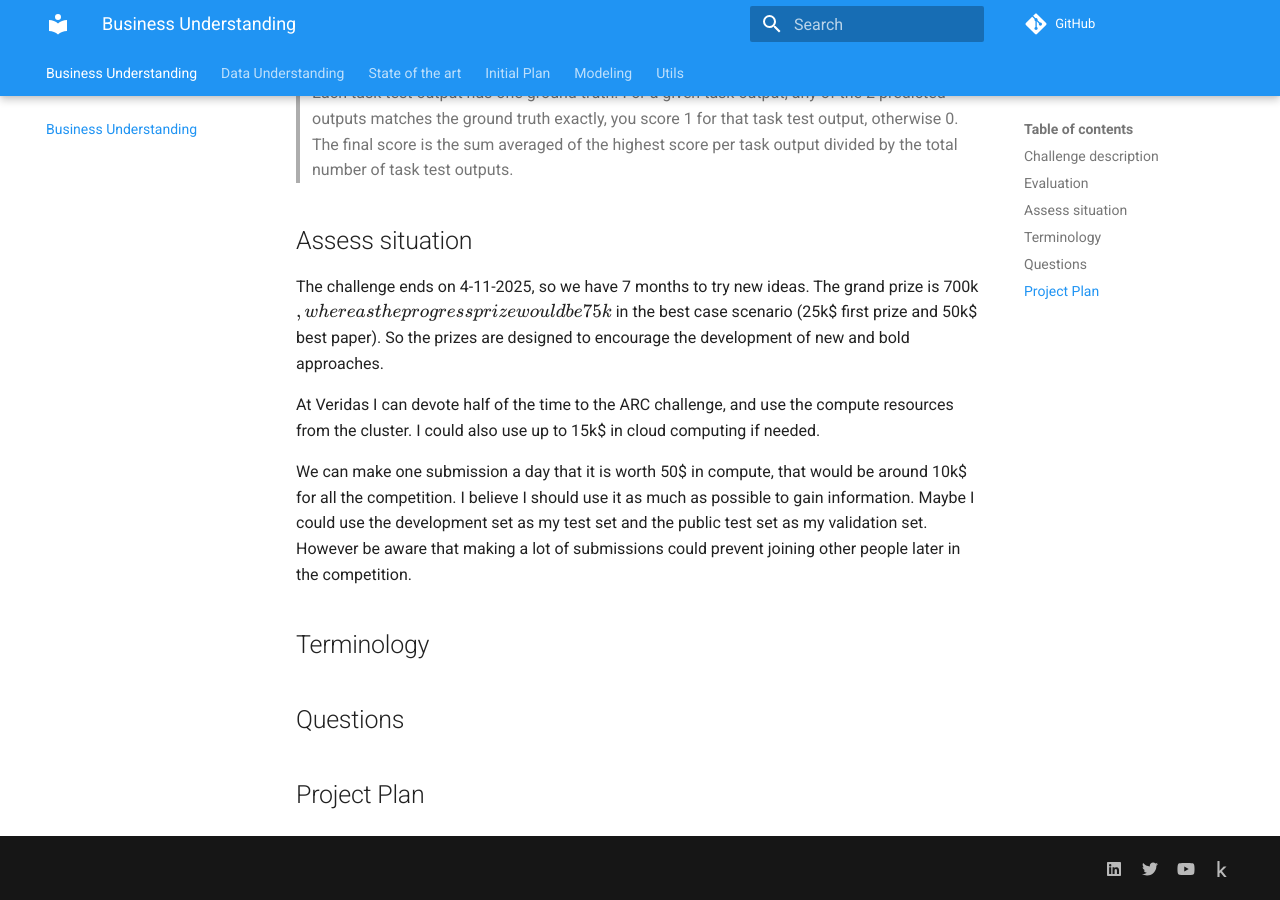
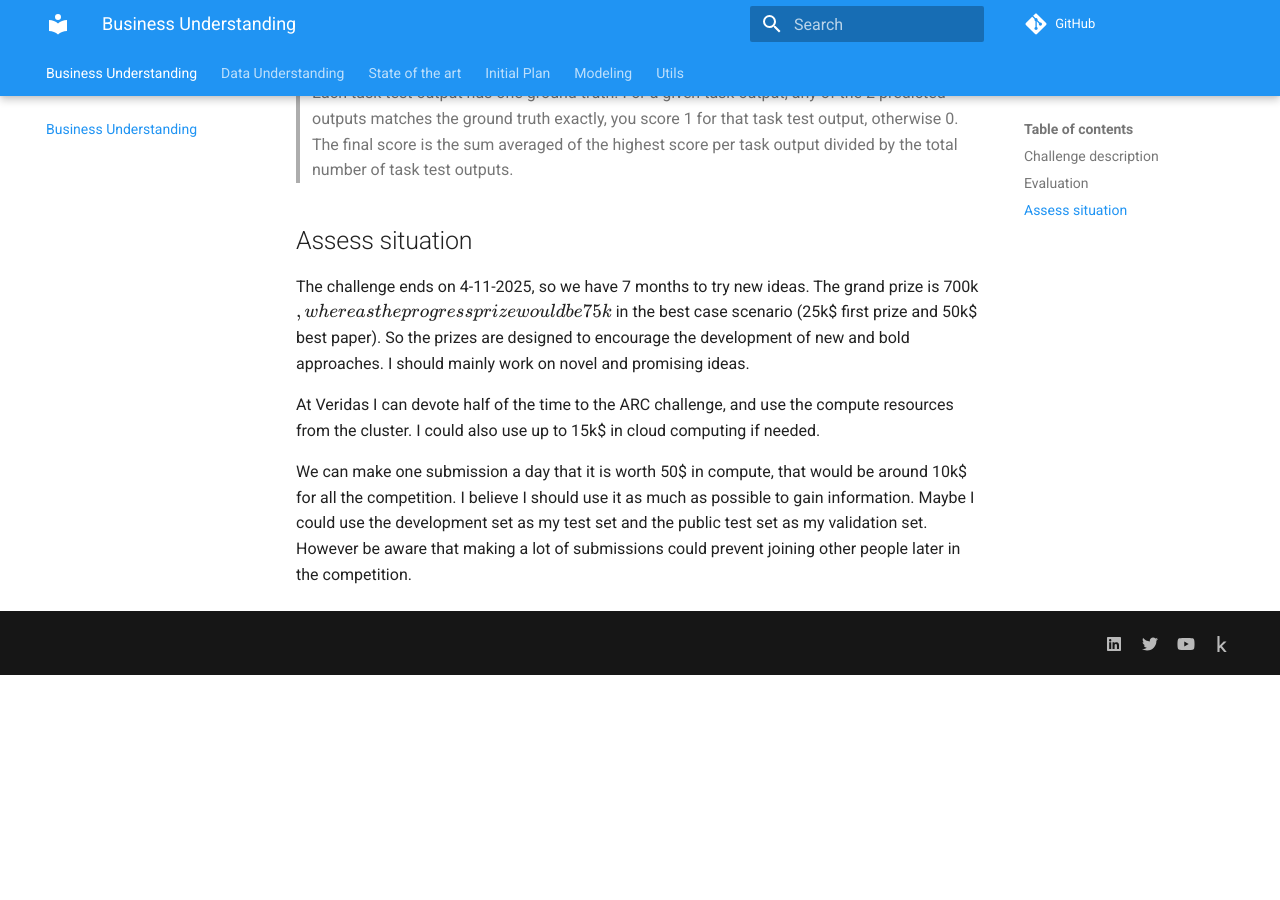
Before and after one commit to ironbar/arc25, an MkDocs documentation site: the page built from docs/01_Business_Understanding.md, in a window 1280 px wide and 900 px high, scrolled down 510 px. Built offline with MkDocs 1.6.1 and Material for MkDocs 9.7.7, drawn with Linux system fonts in a browser that asks for light colours; comment, search, counter and statistics services are not loaded; after the commit the page ends 1185 px from its top, so only the background shows below that; some of the changed lines change nothing that is shown.

Commit message:
updated documentation

```diff
--- a/docs/01_Business_Understanding.md
+++ b/docs/01_Business_Understanding.md
@@ -29,24 +29,9 @@ the data analysis goal and project plan
 * other projects. May I have other more interesting projects in the horizon?
  --->
 
-The challenge ends on 4-11-2025, so we have 7 months to try new ideas. The grand prize is 700k$, whereas the progress prize would be 75k$ in the best case scenario (25k$ first prize and 50k$ best paper). So the prizes are designed to encourage the development of new and bold approaches.
+The challenge ends on 4-11-2025, so we have 7 months to try new ideas. The grand prize is 700k$, whereas the progress prize would be 75k$ in the best case scenario (25k$ first prize and 50k$ best paper). So the prizes are designed to encourage the development of new and bold approaches. I should mainly work on novel and promising ideas.
 
 At Veridas I can devote half of the time to the ARC challenge, and use the compute resources from the cluster. I could also use up to 15k$ in cloud computing if needed.
 
 We can make one submission a day that it is worth 50$ in compute, that would be around 10k$ for all the competition. I believe I should use it as much as possible to gain information. Maybe I could use the development set as my test set and the public test set as my validation set.
 However be aware that making a lot of submissions could prevent joining other people later in the competition.
-
-## Terminology
-
-<!--- Sometimes the field of the challenge has specific terms, if that is the
-case write them here, otherwise delete this section.--->
-
-## Questions
-
-<!--- Write here any question that arises when reading about the challenge --->
-
-## Project Plan
-
-<!--- Write initial ideas for the project. This is just initial thoughts,
-during the challenge I will have a better understanding of the project and
-with better information I could decide other actions not considered here.--->
```
